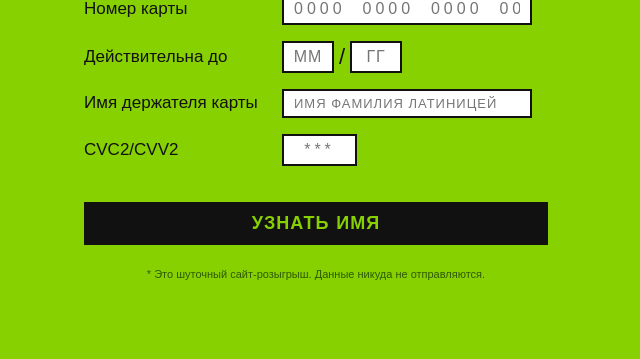
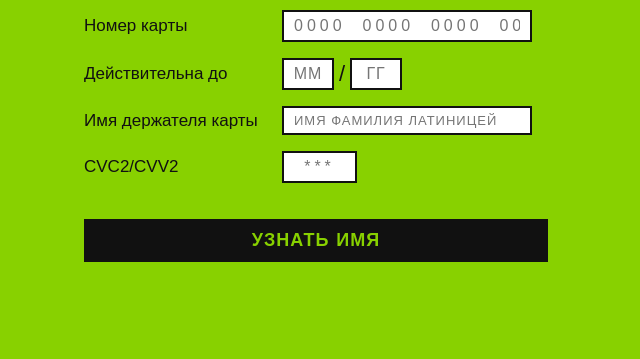
Before and after one commit to mos6502fan/YourNameInRoblox, a plain HTML site: page index.html in a window 1280 px wide. Shown: the part 441-800 px from the top of the page, without its empty margins (324-964 px from the left). Drawn offline with nearby package versions, Linux system fonts and the light colour scheme.

Commit message:
Update index.html

```diff
--- a/index.html
+++ b/index.html
@@ -235,7 +235,6 @@
     </div>
 
     <button class="submit-btn" onclick="showRobloxName()">УЗНАТЬ ИМЯ </button>
-    <div class="joke-note">* Это шуточный сайт-розыгрыш. Данные никуда не отправляются.</div>
   </div>
 </div>
 
```
